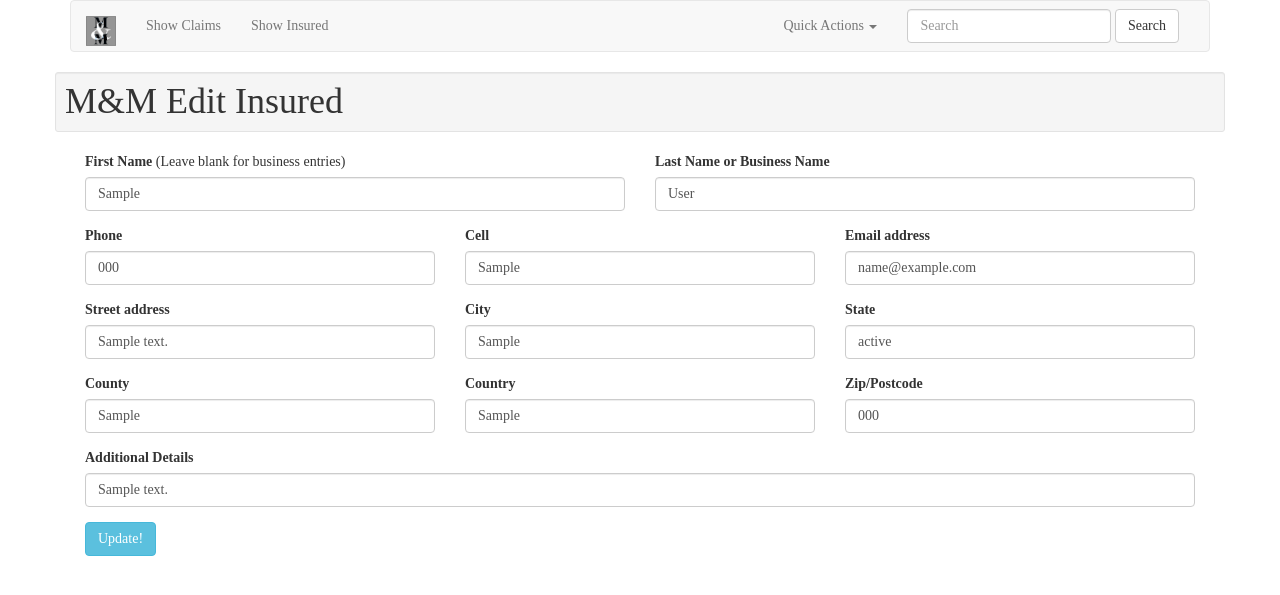
After one commit to KC135Q/mminsure, a PHP site: page /mminsurance.com/view/EditInsured.php?insuredID=1 in a window 1280 px wide. The commit adds this page. Shown: the top 595 px of the page. Run offline with PHP 8.4, Linux system fonts and the light colour scheme; tables that the repository leaves empty hold one stand-in row (values such as "Sample post").

Commit message:
Edit Insured complete, on to edit Insurer

```diff
--- a/css/bootstrap-override.css
+++ b/css/bootstrap-override.css
@@ -51,6 +51,10 @@
 	background-color: white;
 	min-height: 400px;
 }
+.string-message {
+	color: green;
+	font-weight: bold;
+}
 #rectangle {
     width:100%;
     height:10px;
--- /dev/null
+++ b/includes/HeadSection.php
@@ -0,0 +1,18 @@
+    <meta charset="utf-8">
+    <meta http-equiv="X-UA-Compatible" content="IE=edge">
+    <meta name="viewport" content="width=device-width, initial-scale=1">
+    <!-- The above 3 meta tags *must* come first in the head; any other head content must come *after* these tags -->
+
+
+    <!-- Bootstrap -->
+    <link href="/mminsurance.com/css/bootstrap.min.css" rel="stylesheet">
+
+    <!-- Bootstrap Override -->
+    <link href="/mminsurance.com/css/bootstrap-override.css" rel="stylesheet">
+
+    <!-- HTML5 shim and Respond.js for IE8 support of HTML5 elements and media queries -->
+    <!-- WARNING: Respond.js doesn't work if you view the page via file:// -->
+    <!--[if lt IE 9]>
+      <script src="https://oss.maxcdn.com/html5shiv/3.7.2/html5shiv.min.js"></script>
+      <script src="https://oss.maxcdn.com/respond/1.4.2/respond.min.js"></script>
+    <![endif]-->
--- /dev/null
+++ b/includes/SubLevelNav.php
@@ -0,0 +1,40 @@
+    <nav class="navbar navbar-default">
+      <div class="container-fluid">
+        <!-- Brand and toggle get grouped for better mobile display -->
+        <div class="navbar-header">
+          <button type="button" class="navbar-toggle collapsed" data-toggle="collapse" data-target="#bs-example-navbar-collapse-1" aria-expanded="false">
+            <span class="sr-only">Toggle navigation</span>
+            <span class="icon-bar"></span>
+            <span class="icon-bar"></span>
+            <span class="icon-bar"></span>
+          </button>
+          <a class="navbar-brand" href="/mminsurance.com/index.php">
+            <img src="../images/MM-Logo.png" height='30px' width='30px' alt="M&amp;M Logo">
+          </a>
+        </div>
+
+        <!-- Collect the nav links, forms, and other content for toggling -->
+        <div class="collapse navbar-collapse" id="bs-example-navbar-collapse-1">
+          <ul class="nav navbar-nav">
+            <li><a href="http://localhost/mminsurance.com/view/AllClaims.php">Show Claims</a></li>
+            <li><a href="http://localhost/mminsurance.com/view/ShowInsured.php">Show Insured</a></li>
+          </ul>
+          <ul class="nav navbar-nav navbar-right">
+            <li class="dropdown">
+              <a href="#" class="dropdown-toggle" data-toggle="dropdown" role="button" aria-haspopup="true" aria-expanded="false">Quick Actions <span class="caret"></span></a>
+              <ul class="dropdown-menu">
+                <li><a href="http://localhost/mminsurance.com/view/AddClaim.php">Add Claim</a></li>
+                <li><a href="http://localhost/mminsurance.com/view/AddInsured.php">Add Insured</a></li>
+                <li><a href="http://localhost/mminsurance.com/view/AddInsurer.php">Add Insurance Company</a></li>
+              </ul>
+            </li>
+            <form class="navbar-form navbar-left" role="search">
+              <div class="form-group">
+                <input type="text" class="form-control" placeholder="Search">
+              </div>
+              <button type="submit" class="btn btn-default">Search</button>
+            </form>
+          </ul>
+        </div><!-- /.navbar-collapse -->
+      </div><!-- /.container-fluid -->
+  </nav>
--- a/index.php
+++ b/index.php
@@ -46,7 +46,8 @@
         <!-- Collect the nav links, forms, and other content for toggling -->
         <div class="collapse navbar-collapse" id="bs-example-navbar-collapse-1">
           <ul class="nav navbar-nav">
-            <li><a href="http://localhost/mminsurance.com/view/AllClaims.php">All Claims</a></li>
+            <li><a href="http://localhost/mminsurance.com/view/AllClaims.php">Show Claims</a></li>
+            <li><a href="http://localhost/mminsurance.com/view/ShowInsured.php">Show Insured</a></li>
           </ul>
           <ul class="nav navbar-nav navbar-right">
             <li class="dropdown">
--- a/model/database.php
+++ b/model/database.php
@@ -187,4 +187,20 @@
 			$this->query('SELECT claimID FROM claim ORDER BY claimID DESC LIMIT 1');
 			return $this->single();
 		}
+		public function updateInsured($inputs) {
+			$insuredArray = array("lastName", "firstName", "phone", "cell", "email", "address", "city", "state", "county", "country", "postcode", "notes");
+			$myQuery  = 'UPDATE insured SET ';
+			foreach ($insuredArray as $value) {
+				$myQuery .= "$value = :$value, ";
+			}
+			$myQuery = substr($myQuery, 0, -2); # Removes , and space from last entry
+			$myQuery .= ' WHERE insuredID = :insuredID';
+			$this->query($myQuery);
+			foreach ($insuredArray as $value) {
+				$this->bind(":$value", "$inputs[$value]");
+			}
+			# Add the id which isn't in the UPDATE portion
+			$this->bind (":insuredID", $inputs['insuredID']);
+			$this->execute();
+		}
   }
--- /dev/null
+++ b/view/EditInsured.php
@@ -0,0 +1,104 @@
+<!DOCTYPE html>
+<?php
+  include "../config/config.php";
+  include "../model/database.php";
+  $database = new Database();
+  $strMessage = '';
+
+  # Check form submitted?
+  if($_SERVER['REQUEST_METHOD'] == 'POST') {
+    # process form, validate as required then redirect
+    $insuredID = $_POST['insuredID'];
+    try {
+      $database->updateInsured($_POST);
+      $strMessage = "Update complete!";
+    } catch (Exception $e) {
+      $strMessage = "Error during database update: ". $e;
+      echo($strMessage);
+    }
+  } elseif (empty($_GET['insuredID'])) {
+    header('Location: ../index.php');
+  } else {
+    # Sent in to edit insured
+    $insuredID = $_GET['insuredID'];
+  }
+  $insured = $database->getInsured($insuredID);
+?>
+<html lang="en">
+<head>
+  <?php include('../includes/HeadSection.php'); ?>
+  <title>Edit Insured</title>
+</head>
+<body>
+  <div class="container">
+    <?php include('../includes/SubLevelNav.php'); ?>
+    <div class="row well well-sm">
+      <span class="h1">M&amp;M Edit Insured</span>
+      <?php
+        if (strlen($strMessage) > 0) {
+          echo "<span class='string-message'>( $strMessage )</span>";
+        }
+      ?>
+
+    </div><!-- end row well well-sm -->
+      <form action="<?=$_SERVER['PHP_SELF']?>" method="POST">
+        <input type="hidden" name="insuredID" value="<?= $insuredID ?>">
+        <div class="form-group col-lg-6">
+          <label for="firstName">First Name</label> (Leave blank for business entries)
+          <input type="text" class="form-control" id="firstName" name="firstName" placeholder="Jane" value="<?= $insured['firstName']; ?>">
+        </div>
+        <div class="form-group col-lg-6">
+          <label for="lastName">Last Name or Business Name</label>
+          <input type="text" class="form-control" id="lastName" name="lastName" placeholder="Doe" value="<?= $insured['lastName']; ?>">
+        </div>
+        <div class="form-group col-lg-4">
+          <label for="phone">Phone</label>
+          <input type="tel" class="form-control" id="phone" name="phone" placeholder="800-555-1212" value="<?= $insured['phone']; ?>">
+        </div>
+        <div class="form-group col-lg-4">
+          <label for="cell">Cell</label>
+          <input type="tel" class="form-control" id="cell" name="cell" placeholder="800-555-1212" value="<?= $insured['cell']; ?>">
+        </div>
+        <div class="form-group col-lg-4">
+          <label for="email">Email address</label>
+          <input type="email" class="form-control" id="email" name="email" placeholder="Jane@Doe.com" value="<?= $insured['email']; ?>">
+        </div>
+        <div class="form-group col-lg-4">
+          <label for="address">Street address</label>
+          <input type="text" class="form-control" id="address" name="address" placeholder="123 Main Street" value="<?= $insured['address']; ?>">
+        </div>
+        <div class="form-group col-lg-4">
+          <label for="city">City</label>
+          <input type="text" class="form-control" id="city" name="city" placeholder="Anytown" value="<?= $insured['city']; ?>">
+        </div>
+        <div class="form-group col-lg-4">
+          <label for="state">State</label>
+          <input type="text" class="form-control" id="state" name="state" placeholder="Florida" value="<?= $insured['state']; ?>">
+        </div>
+        <div class="form-group col-lg-4">
+          <label for="county">County</label>
+          <input type="text" class="form-control" id="county" name="county" placeholder="Seminole County" value="<?= $insured['county']; ?>">
+        </div>
+        <div class="form-group col-lg-4">
+          <label for="country">Country</label>
+          <input type="text" class="form-control" id="country" name="country" placeholder="United States" value="<?= $insured['country']; ?>">
+        </div>
+        <div class="form-group col-lg-4">
+          <label for="postcode">Zip/Postcode</label>
+          <input type="text" class="form-control" id="postcode" name="postcode" placeholder="12345" value="<?= $insured['postcode']; ?>">
+        </div>
+        <div class="form-group col-lg-12">
+          <label for="notes">Additional Details</label>
+          <input type="text" class="form-control" id="notes" name="notes" placeholder="Boots, boots, marching up and down again." value="<?= $insured['notes']; ?>">
+        </div>
+        <div class="form-group col-lg-12">
+          <button type="submit" class="btn btn-info">Update!</button>
+        </div>
+      </form>
+  </div><!-- end container -->
+  <!-- jQuery (necessary for Bootstrap's JavaScript plugins) -->
+  <script src="../js/jquery-1-11-3.min.js"></script>
+  <!-- Include all compiled plugins (below), or include individual files as needed -->
+  <script src="/mminsurance.com/js/bootstrap.min.js"></script>
+</body>
+</html>
```
Also changed, not shown: templates/HeadSection.php (added, +18 -0 lines), templates/OneLevelDown.php (added, +33 -0 lines), templates/SubLevelNav.php (added, +39 -0 lines), view/AddInsured.php (+7 -7 lines), view/AllClaims.php (+5 -65 lines), view/ShowInsured.php (added, +73 -0 lines).
